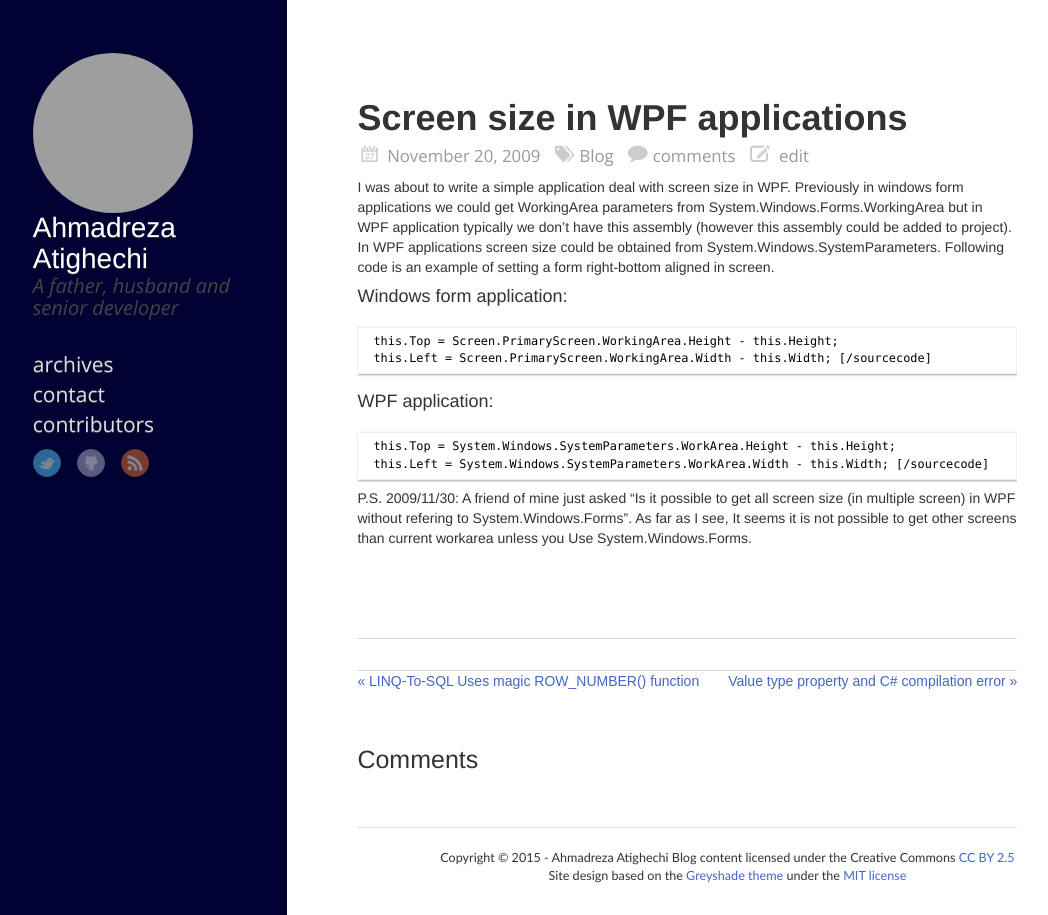
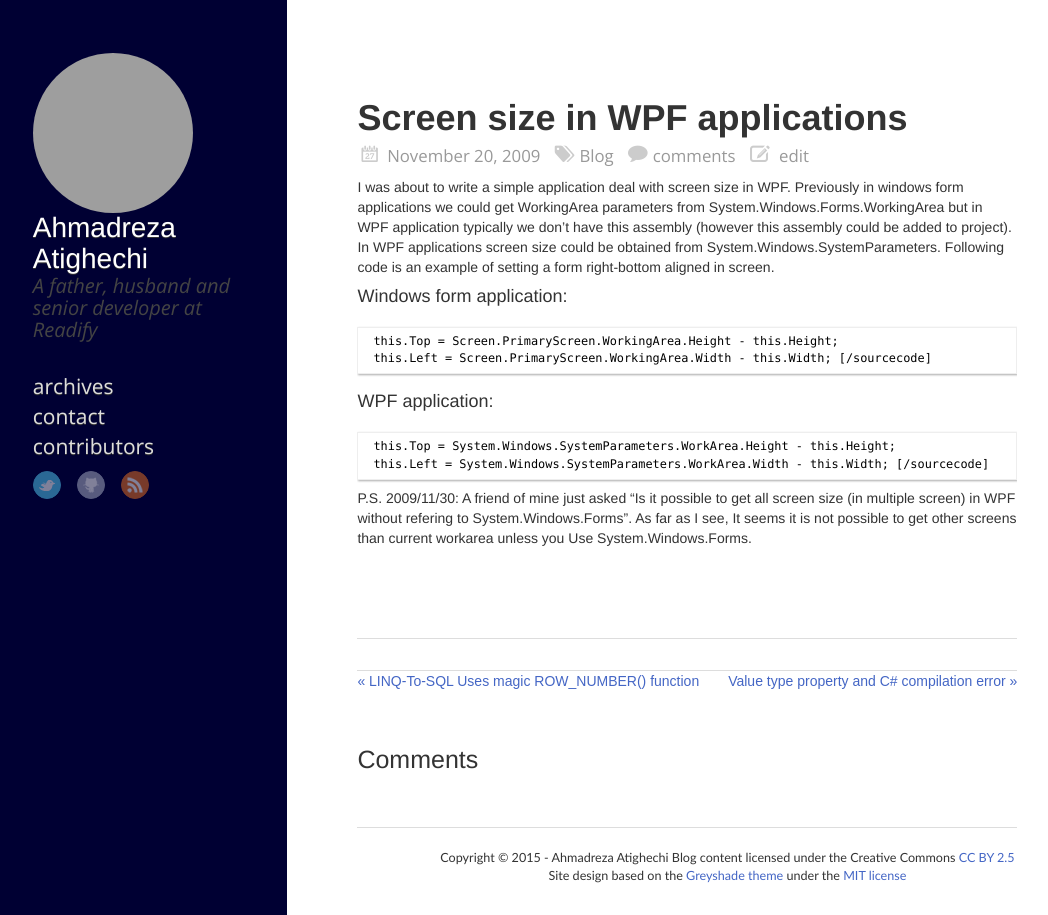
Before and after one commit to ahmad2x4/ahmadreza.com, a Jekyll site: the page built from _posts/2009/2009-11-20-screen-size-in-wpf-applications.md, in a window 1280 px wide. Shown: the whole page, without its empty margins (7-1055 px from the left). Built offline with Jekyll 4.4.1, drawn with Linux system fonts in a browser that asks for light colours; nearby versions of some CDN libraries; Markdown is read by kramdown in place of the engine named in the settings; comment, search, counter and statistics services are not loaded; grey boxes are pictures that could not be loaded.

Commit message:
Fix a post and side description

````diff
--- a/_config.yml
+++ b/_config.yml
@@ -5,7 +5,7 @@
 description: "I'm a father, husband and senior developer at Readify, specialist in Microsoft Stack and passionate about Application Lifecycle Management"
 url: "http://www.ahmadreza.com"
 title: Ahmadreza Atighechi
-subtitle: "A father, husband and senior developer"
+subtitle: "A father, husband and senior developer at Readify"
 gravatar_url: https://s.gravatar.com/avatar/594a1968ec6013d96fb16b6040ed2da8?s=200
 subscribe_rss: http://feeds.feedburner.com/ahmadreza
 
--- a/_posts/2009/2009-11-20-screen-size-in-wpf-applications.md
+++ b/_posts/2009/2009-11-20-screen-size-in-wpf-applications.md
@@ -15,12 +15,10 @@
 #### Windows form application:
 
 
-
 ``` CSharp
 this.Top = Screen.PrimaryScreen.WorkingArea.Height - this.Height;
 this.Left = Screen.PrimaryScreen.WorkingArea.Width - this.Width; [/sourcecode]
 ```
-
 
 #### WPF application:
 
@@ -31,6 +29,5 @@
 ```
 
 
-
 P.S. 2009/11/30:
 A friend of mine just asked "Is it possible to get all screen size (in multiple screen) in WPF without refering to System.Windows.Forms". As far as I see, It seems it is not possible to get other screens than current workarea unless you Use System.Windows.Forms.
````
